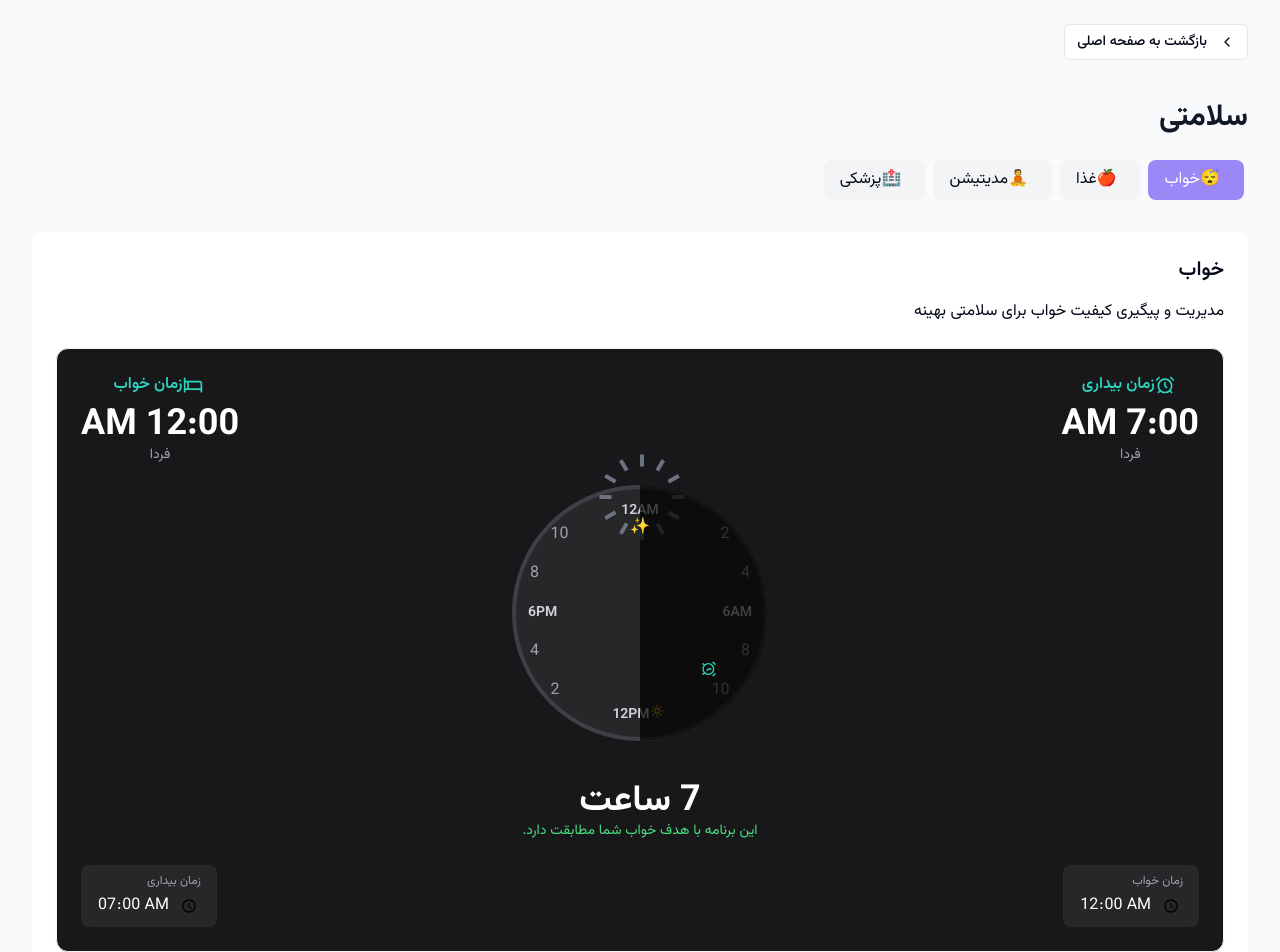
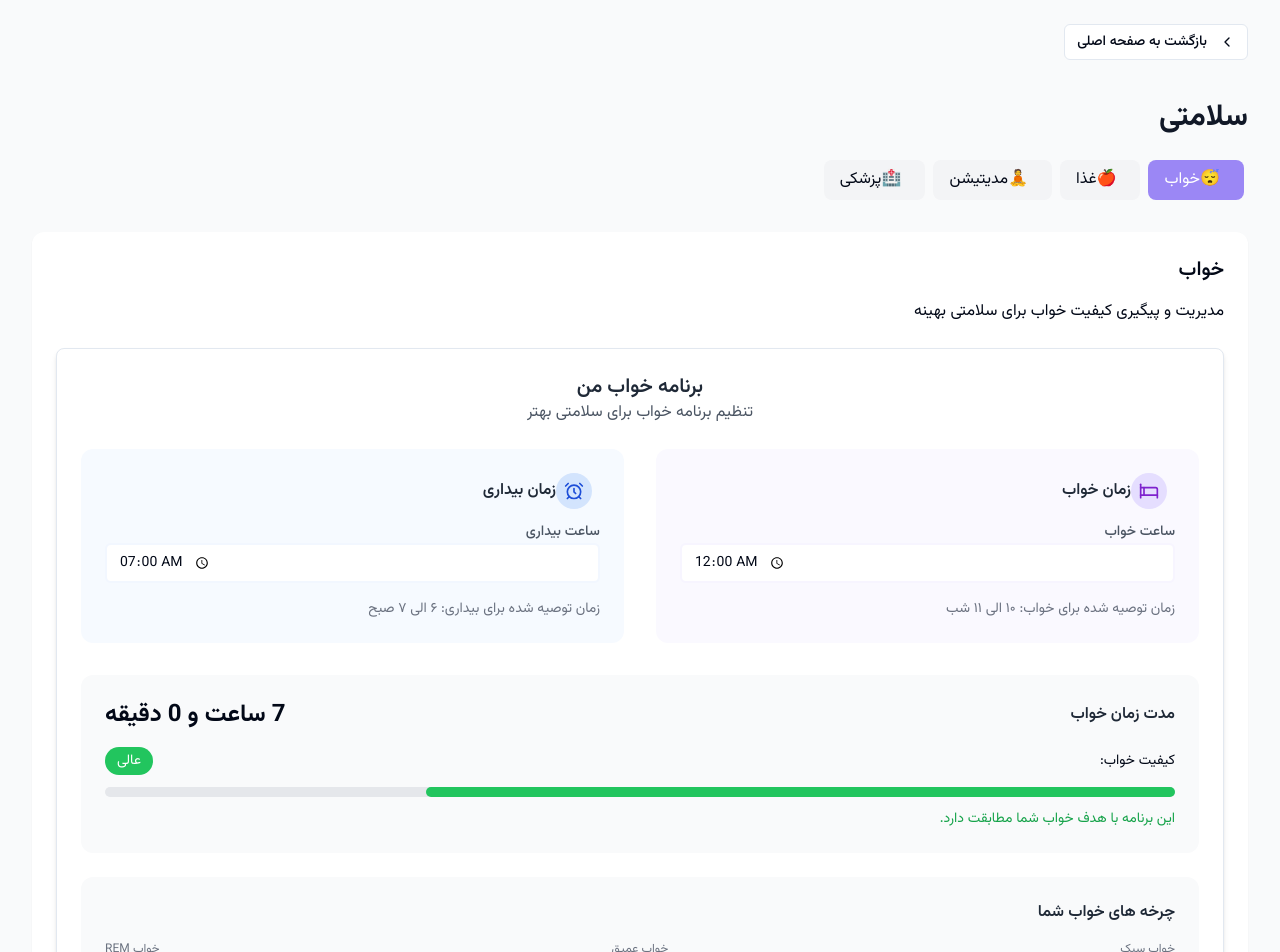
Before and after one commit to Cloner97/Life-Flow, a React (Vite) app: page /health/sleep in a window 1280 px wide. Shown: the top 952 px of the page. Built offline with nearby package versions, Linux system fonts and the light colour scheme.

Commit message:
Refactor: Replace sleep clock with input fields
Replaced the sleep clock component with input fields for bedtime and wake time. Also removed the dark theme.

```diff
--- a/src/components/health/SleepClock.tsx
+++ b/src/components/health/SleepClock.tsx
@@ -2,6 +2,9 @@
 import React, { useState } from 'react';
 import { Card } from '@/components/ui/card';
 import { Bed, Clock, Sun, AlarmClock } from 'lucide-react';
+import { Input } from '@/components/ui/input';
+import { Label } from '@/components/ui/label';
+import { Slider } from '@/components/ui/slider';
 
 interface SleepClockProps {
   initialBedtime?: string;
@@ -38,136 +41,130 @@ export const SleepClock: React.FC<SleepClockProps> = ({
   // Check if sleep duration is optimal
   const isSleepOptimal = sleepDuration >= 7 && sleepDuration <= 9;
 
-  // Convert 24h format to 12h for display
-  const formatTimeFor12h = (time: string) => {
-    const [hours, minutes] = time.split(':').map(Number);
-    const period = hours >= 12 ? 'PM' : 'AM';
-    const displayHours = hours % 12 || 12;
-    return `${displayHours}:${minutes.toString().padStart(2, '0')} ${period}`;
+  // Quality assessment based on duration
+  const getSleepQualityColor = () => {
+    if (sleepDuration >= 7 && sleepDuration <= 9) return 'bg-green-500';
+    if (sleepDuration >= 6 && sleepDuration < 7) return 'bg-yellow-500';
+    return 'bg-red-500';
   };
 
-  const getTomorrowDate = () => {
-    const tomorrow = new Date();
-    tomorrow.setDate(tomorrow.getDate() + 1);
-    return 'فردا';
+  const getSleepQualityText = () => {
+    if (sleepDuration >= 7 && sleepDuration <= 9) return 'عالی';
+    if (sleepDuration >= 6 && sleepDuration < 7) return 'متوسط';
+    return 'ناکافی';
   };
 
   return (
     <div className="space-y-8 animate-fade-in">
-      <div className="ios-card bg-zinc-900 text-white p-6 overflow-visible relative">
-        {/* Bedtime display */}
-        <div className="absolute top-6 left-6 text-center">
-          <div className="flex items-center justify-center mb-2 text-teal-400">
-            <Bed className="mr-1" size={20} />
-            <span className="font-semibold">زمان خواب</span>
-          </div>
-          <div className="text-4xl font-bold">{formatTimeFor12h(bedtime)}</div>
-          <div className="text-gray-400 text-sm">{getTomorrowDate()}</div>
+      <Card className="bg-white shadow-md p-6 overflow-visible relative">
+        <div className="text-center mb-6">
+          <h3 className="text-xl font-semibold text-gray-800">برنامه خواب من</h3>
+          <p className="text-gray-600">تنظیم برنامه خواب برای سلامتی بهتر</p>
         </div>
 
-        {/* Wake time display */}
-        <div className="absolute top-6 right-6 text-center">
-          <div className="flex items-center justify-center mb-2 text-teal-400">
-            <AlarmClock className="mr-1" size={20} />
-            <span className="font-semibold">زمان بیداری</span>
+        {/* New Sleep Input Section */}
+        <div className="grid grid-cols-1 md:grid-cols-2 gap-8 mb-8">
+          {/* Bedtime Input */}
+          <div className="bg-lifeos-soft-purple bg-opacity-20 rounded-xl p-6">
+            <div className="flex items-center mb-4">
+              <div className="bg-lifeos-soft-purple p-2 rounded-full mr-2">
+                <Bed className="h-5 w-5 text-purple-700" />
               </div>
-          <div className="text-4xl font-bold">{formatTimeFor12h(wakeTime)}</div>
-          <div className="text-gray-400 text-sm">{getTomorrowDate()}</div>
+              <h4 className="font-semibold text-gray-800">زمان خواب</h4>
+            </div>
+            <div className="space-y-4">
+              <div>
+                <Label htmlFor="bedtime" className="text-gray-600 mb-1 block">ساعت خواب</Label>
+                <Input
+                  id="bedtime"
+                  type="time"
+                  value={bedtime}
+                  onChange={(e) => setBedtime(e.target.value)}
+                  className="border-2 border-lifeos-soft-purple border-opacity-30 focus:border-purple-500"
+                />
+              </div>
+              <p className="text-sm text-gray-500">زمان توصیه شده برای خواب: ۱۰ الی ۱۱ شب</p>
+            </div>
           </div>
 
-        {/* Clock visualization */}
-        <div className="flex justify-center pt-28 pb-10">
-          <div className="relative w-64 h-64">
-            {/* Main clock face */}
-            <div className="absolute top-0 left-0 right-0 bottom-0 bg-zinc-800 rounded-full border-4 border-zinc-700"></div>
-
-            {/* Clock markings */}
-            {[...Array(12)].map((_, i) => (
-              <div
-                key={i}
-                className="absolute w-1 h-3 bg-gray-500"
-                style={{
-                  transform: `rotate(${i * 30}deg) translateY(-30.5px)`,
-                  transformOrigin: 'bottom center',
-                  left: 'calc(50% - 0.5px)',
-                  top: '0px'
-                }}
-              ></div>
-            ))}
-
-            {/* Clock labels */}
-            <div className="absolute top-4 left-0 right-0 text-center text-gray-300 text-sm font-semibold">12AM</div>
-            <div className="absolute top-1/2 right-4 transform -translate-y-1/2 text-gray-300 text-sm font-semibold">6AM</div>
-            <div className="absolute bottom-4 left-0 right-0 text-center text-gray-300 text-sm font-semibold">
-              <span className="inline-block mr-1"><Sun size={14} className="text-yellow-400" /></span>
-              12PM
+          {/* Wake time Input */}
+          <div className="bg-lifeos-soft-blue bg-opacity-20 rounded-xl p-6">
+            <div className="flex items-center mb-4">
+              <div className="bg-lifeos-soft-blue p-2 rounded-full mr-2">
+                <AlarmClock className="h-5 w-5 text-blue-700" />
               </div>
-            <div className="absolute top-1/2 left-4 transform -translate-y-1/2 text-gray-300 text-sm font-semibold">6PM</div>
-
-            {/* Indicators for 2, 4, 8, 10 */}
-            <div className="absolute top-[15%] right-[15%] text-gray-400">2</div>
-            <div className="absolute top-[30%] right-[7%] text-gray-400">4</div>
-            <div className="absolute bottom-[30%] right-[7%] text-gray-400">8</div>
-            <div className="absolute bottom-[15%] right-[15%] text-gray-400">10</div>
-            <div className="absolute top-[15%] left-[15%] text-gray-400">10</div>
-            <div className="absolute top-[30%] left-[7%] text-gray-400">8</div>
-            <div className="absolute bottom-[30%] left-[7%] text-gray-400">4</div>
-            <div className="absolute bottom-[15%] left-[15%] text-gray-400">2</div>
-
-            {/* Sleep arc indicator */}
-            <div
-              className="absolute top-0 left-0 w-full h-full rounded-full overflow-hidden"
-              style={{
-                clipPath: 'polygon(50% 50%, 50% 0%, 100% 0%, 100% 100%, 50% 100%, 50% 50%)'
-              }}
-            >
-              <div className="w-full h-full bg-black opacity-70"></div>
+              <h4 className="font-semibold text-gray-800">زمان بیداری</h4>
             </div>
-
-            {/* Bedtime indicator */}
-            <div className="absolute top-[12%] left-[50%] transform -translate-x-1/2">
-              <div className="text-teal-400">✨</div>
+            <div className="space-y-4">
+              <div>
+                <Label htmlFor="waketime" className="text-gray-600 mb-1 block">ساعت بیداری</Label>
+                <Input
+                  id="waketime"
+                  type="time"
+                  value={wakeTime}
+                  onChange={(e) => setWakeTime(e.target.value)}
+                  className="border-2 border-lifeos-soft-blue border-opacity-30 focus:border-blue-500"
+                />
               </div>
-
-            {/* Wake time indicator */}
-            <div className="absolute bottom-[25%] right-[20%] transform rotate-90">
-              <div className="text-teal-400"><AlarmClock size={16} /></div>
+              <p className="text-sm text-gray-500">زمان توصیه شده برای بیداری: ۶ الی ۷ صبح</p>
             </div>
           </div>
         </div>
 
-        {/* Sleep duration */}
-        <div className="text-center">
-          <div className="text-4xl font-bold">{Math.floor(sleepDuration)} ساعت</div>
-          <div className={`text-sm ${isSleepOptimal ? 'text-green-400' : 'text-yellow-400'}`}>
+        {/* Sleep Duration Summary */}
+        <div className="bg-gray-50 rounded-xl p-6 mb-6">
+          <div className="flex items-center justify-between mb-4">
+            <h4 className="font-semibold text-gray-800">مدت زمان خواب</h4>
+            <span className="text-2xl font-bold">{formattedDuration}</span>
+          </div>
+
+          <div className="space-y-3">
+            <div className="flex justify-between items-center text-sm">
+              <span>کیفیت خواب:</span>
+              <span className={`px-3 py-1 rounded-full text-white ${getSleepQualityColor()}`}>
+                {getSleepQualityText()}
+              </span>
+            </div>
+
+            <div className="w-full bg-gray-200 rounded-full h-2.5">
+              <div
+                className={`${getSleepQualityColor()} h-2.5 rounded-full`}
+                style={{ width: `${Math.min(100, (sleepDuration / 10) * 100)}%` }}
+              ></div>
+            </div>
+
+            <p className={`text-sm ${isSleepOptimal ? 'text-green-600' : 'text-yellow-600'}`}>
               {isSleepOptimal
                 ? 'این برنامه با هدف خواب شما مطابقت دارد.'
                 : 'برای سلامتی بهتر، ۷ تا ۹ ساعت خواب توصیه می‌شود.'}
+            </p>
           </div>
         </div>
 
-        {/* Time selectors (simplified for visual mockup) */}
-        <div className="flex justify-between mt-6">
-          <div className="bg-zinc-800 rounded-lg px-4 py-2">
-            <label className="block text-gray-400 text-xs mb-1">زمان خواب</label>
-            <input
-              type="time"
-              value={bedtime}
-              onChange={(e) => setBedtime(e.target.value)}
-              className="bg-transparent text-white"
-            />
+        {/* Sleep Cycle Visualization */}
+        <div className="bg-gray-50 rounded-xl p-6">
+          <h4 className="font-semibold text-gray-800 mb-4">چرخه های خواب شما</h4>
+          <div className="flex justify-between items-center mb-2 text-xs text-gray-500">
+            <span>خواب سبک</span>
+            <span>خواب عمیق</span>
+            <span>خواب REM</span>
           </div>
-          <div className="bg-zinc-800 rounded-lg px-4 py-2">
-            <label className="block text-gray-400 text-xs mb-1">زمان بیداری</label>
-            <input
-              type="time"
-              value={wakeTime}
-              onChange={(e) => setWakeTime(e.target.value)}
-              className="bg-transparent text-white"
-            />
+
+          <div className="space-y-2">
+            {[...Array(Math.floor(sleepDuration / 1.5))].map((_, i) => (
+              <div key={i} className="flex h-6 w-full overflow-hidden rounded-full">
+                <div className="bg-blue-200 w-1/3"></div>
+                <div className="bg-blue-400 w-1/3"></div>
+                <div className="bg-blue-600 w-1/3"></div>
               </div>
+            ))}
           </div>
+
+          <p className="text-sm text-gray-600 mt-4">
+            هر چرخه خواب حدود ۹۰ دقیقه طول می‌کشد. شما تقریباً {Math.floor(sleepDuration / 1.5)} چرخه خواب خواهید داشت.
+          </p>
         </div>
+      </Card>
     </div>
   );
 };
```
Lines whose indentation alone changed are shown as unchanged.
